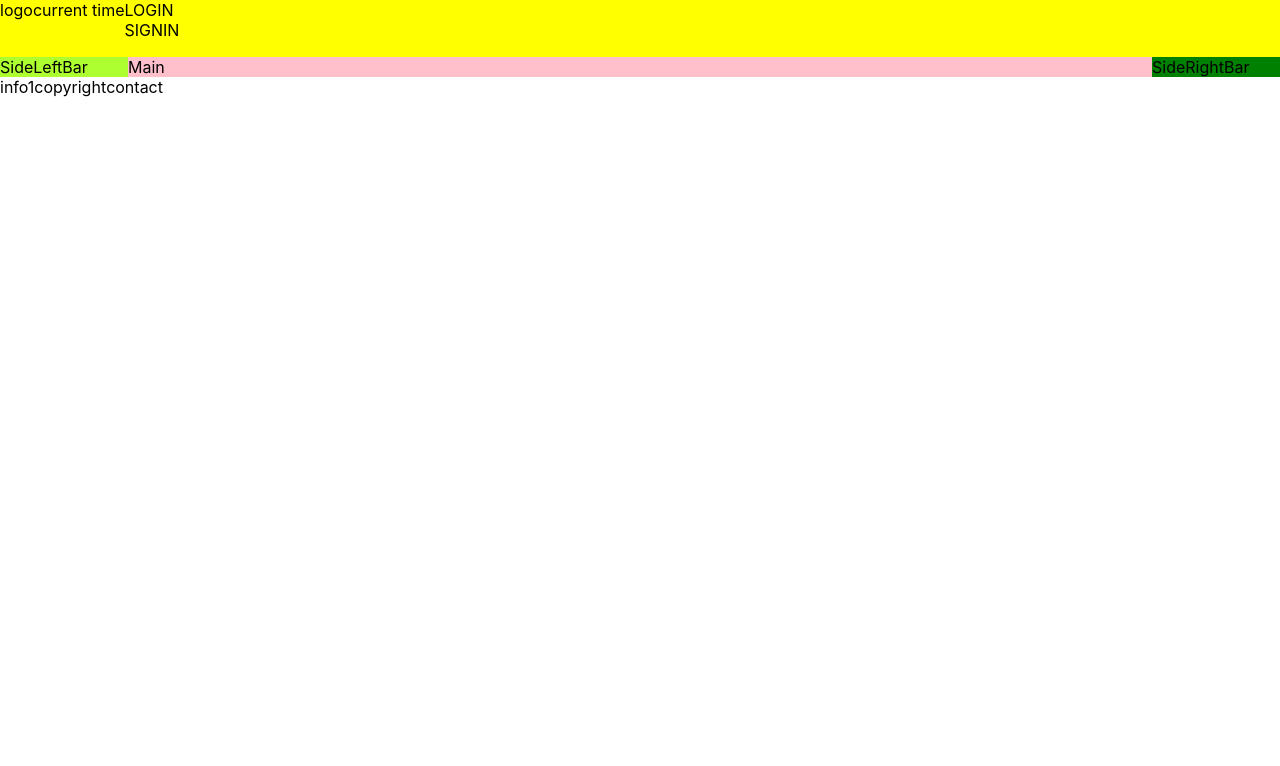
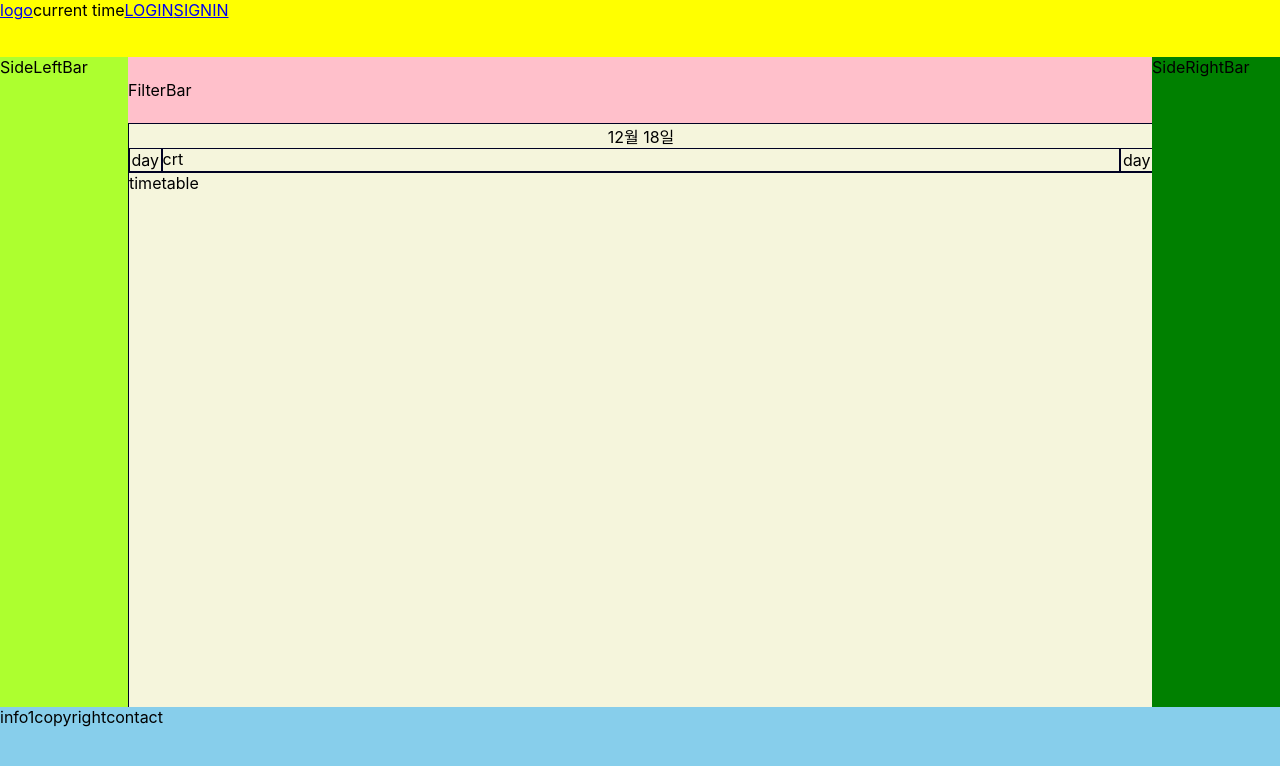
Before and after one commit to yigongyikong/courtalami, a React (Create React App) app in the folder web-reactjs/: page / in a window 1280 px wide. Shown: the top 766 px of the page. Built offline with nearby package versions, Linux system fonts and the light colour scheme.

Commit message:
[20231218_01][yigongyikong][work2: basic design]

```diff
--- a/web-reactjs/src/App.js
+++ b/web-reactjs/src/App.js
@@ -1,36 +1,47 @@
 import './App.css'
-import Footer from './component/Footer';
+import Footer from './component/Footer'
 import Nav from './component/Nav'
-import SideLeftBar from './component/SideLeftBar';
-import SideRightBar from './component/SideRightBar';
-import Main from './pages/Main';
-import styled from 'styled-components';
+import SideLeftBar from './component/SideLeftBar'
+import SideRightBar from './component/SideRightBar'
+import Main from './pages/Main'
+import styled from 'styled-components'
+import { BrowserRouter, Route, Routes } from 'react-router-dom'
+import Login from './pages/Login'
+import Signin from './pages/Signin'
+import Mypage from './pages/Mypage'
 
 const Total = styled.div`
   width: 100%;
-  height: 100%;
+  height: 100vh;
   display: flex;
   flex-direction: column;
 `;
 
 const Middle = styled.div`
   background-color: pink;
-  flex: 1;
+  flex: 21;
   display: flex;
   flex-direction: row;
 `;
 
 function App() {
   return (
+    <BrowserRouter>
       <Total>
         <Nav />
         <Middle>
           <SideLeftBar />
-        <Main />
+          <Routes>
+            <Route path="/" element={<Main />} />
+            <Route path="/Login" element={<Login />} />
+            <Route path="/Signin" element={<Signin />} />
+            <Route path="/Mypage" element={<Mypage />} />
+          </Routes>
           <SideRightBar />
         </Middle>
         <Footer />
       </Total>
+    </BrowserRouter>
   );
 }
 
--- /dev/null
+++ b/web-reactjs/src/component/Calendar.js
@@ -0,0 +1,87 @@
+import React from 'react'
+import styled from 'styled-components'
+
+const Total = styled.div`
+  width: 100%;
+  height: 100%;
+  display: flex;
+  flex-direction: column;
+  background-color: beige;
+  border: 10px white soild;
+`
+
+const Table = styled.div`
+  width: 100%;
+  height: 100%;
+  flex: 1;
+  border: 1px #000123 solid;
+  display: flex;
+  flex-direction: column;
+  justify-content: start;
+  align-items: center;
+`
+
+const Weekly = styled.div`
+  width: 100%;
+  height: 100%;
+  flex: 1;
+  border: 1px #000123 solid;
+  display: flex;
+  flex-direction: row;
+  justify-content: start;
+  align-items: center;
+`
+
+const Daily = styled.div`
+  width: 100%;
+  height: 100%;
+  flex: 3;
+  border: 1px #000123 solid;
+  display: flex;
+  justify-content: center;
+  align-items: center;
+`
+
+const Courts = styled.div`
+  width: 100%;
+  height: 100%;
+  flex: 94;
+  border: 1px #000123 solid;
+  display: flex;
+  flex-direction: row;
+`
+
+const TimeTable = styled.div`
+  width: 100%;
+  height: 100%;
+  flex: 94;
+  border: 1px #000123 solid;
+  display: flex;
+  flex-direction: row;
+`
+
+function Calendar() {
+    return (
+        <Total>
+            <Table>
+                12월 18일
+                <Weekly>
+                    <Daily>
+                        day
+                    </Daily>
+                    <Courts>
+                        crt
+                    </Courts>
+                    <Daily>
+                        day
+                    </Daily>
+                </Weekly>
+                <TimeTable>
+                    timetable
+                </TimeTable>
+            </Table>
+        </Total>
+    )
+}
+
+export default Calendar
--- /dev/null
+++ b/web-reactjs/src/component/FilterBar.js
@@ -0,0 +1,18 @@
+import React from 'react'
+import styled from 'styled-components'
+
+const Total = styled.div`
+  width: 100%;
+  height: 66px;
+  display: flex;
+  flex-direction: column;
+  justify-content: center;
+`
+
+function FilterBar() {
+  return (
+    <Total>FilterBar</Total>
+  )
+}
+
+export default FilterBar
--- a/web-reactjs/src/component/Footer.js
+++ b/web-reactjs/src/component/Footer.js
@@ -2,9 +2,10 @@ import React from 'react'
 import styled from 'styled-components'
 
 const Total = styled.div`
-  height: 100px;
+  flex: 3;
   display: flex;
   flex-direction: row;
+  background-color: skyblue;
 `
 
 function Footer() {
--- a/web-reactjs/src/component/Nav.js
+++ b/web-reactjs/src/component/Nav.js
@@ -1,5 +1,6 @@
 import React from 'react'
 import styled from 'styled-components'
+import { Link } from 'react-router-dom'
 
 const Total = styled.div`
   width: 100%;
@@ -15,9 +16,9 @@ function Nav() {
 
     return (
         <Total>
-            <div>
+            <Link to="/">
                 logo
-            </div>
+            </Link>
             <div>
                 current time
             </div>
@@ -25,21 +26,21 @@ function Nav() {
                 {isLogin === true
                     ?
                     (<div>
-                        <div>
+                        <Link to="/login">
                             LOGIN
-                        </div>
-                        <div>
+                        </Link>
+                        <Link to="/signin">
                             SIGNIN
-                        </div>
+                        </Link>
                     </div>)
                     :
                     (<div>
-                        <div>
+                        <Link to="/">
                             LOGOUT
-                        </div>
-                        <div>
+                        </Link>
+                        <Link to="/mypage">
                             MyPage
-                        </div>
+                        </Link>
                     </div>)
                 }
             </div>
--- a/web-reactjs/src/index.css
+++ b/web-reactjs/src/index.css
@@ -1,3 +1,7 @@
+html {
+  /* background-color: blueviolet; */
+}
+
 body {
   margin: 0;
   font-family: -apple-system, BlinkMacSystemFont, 'Segoe UI', 'Roboto', 'Oxygen',
@@ -5,6 +9,9 @@ body {
     sans-serif;
   -webkit-font-smoothing: antialiased;
   -moz-osx-font-smoothing: grayscale;
+  /* background-color: brown; */
+  width: 100%;
+  height: 100%;
 }
 
 code {
--- a/web-reactjs/src/index.js
+++ b/web-reactjs/src/index.js
@@ -6,6 +6,6 @@ import App from './App';
 const root = ReactDOM.createRoot(document.getElementById('root'));
 root.render(
   <React.StrictMode>
-    <App />
+      <App />
   </React.StrictMode>
 );
--- /dev/null
+++ b/web-reactjs/src/pages/Login.js
@@ -0,0 +1,14 @@
+import React from 'react'
+import styled from 'styled-components'
+
+const Total = styled.div`
+    flex: 8;
+`
+
+function Login() {
+  return (
+    <Total>Login</Total>
+  )
+}
+
+export default Login
--- a/web-reactjs/src/pages/Main.js
+++ b/web-reactjs/src/pages/Main.js
@@ -1,5 +1,7 @@
 import React from 'react'
 import styled from 'styled-components'
+import FilterBar from '../component/FilterBar'
+import Calendar from '../component/Calendar'
 
 const Total = styled.div`
     flex: 8;
@@ -7,7 +9,10 @@ const Total = styled.div`
 
 function Main() {
   return (
-    <Total>Main</Total>
+    <Total>
+        <FilterBar />
+        <Calendar />
+    </Total>
   )
 }
 
--- /dev/null
+++ b/web-reactjs/src/pages/Mypage.js
@@ -0,0 +1,14 @@
+import React from 'react'
+import styled from 'styled-components'
+
+const Total = styled.div`
+    flex: 8;
+`
+
+function Mypage() {
+  return (
+    <Total>Mypage</Total>
+  )
+}
+
+export default Mypage
--- /dev/null
+++ b/web-reactjs/src/pages/Signin.js
@@ -0,0 +1,14 @@
+import React from 'react'
+import styled from 'styled-components'
+
+const Total = styled.div`
+    flex: 8;
+`
+
+function Signin() {
+  return (
+    <Total>Signin</Total>
+  )
+}
+
+export default Signin
```
Also changed, not shown: web-reactjs/package.json (+8 -3 lines), 1 other file (tests, documents, lock files or other folders). Lines whose indentation alone changed are shown as unchanged.
